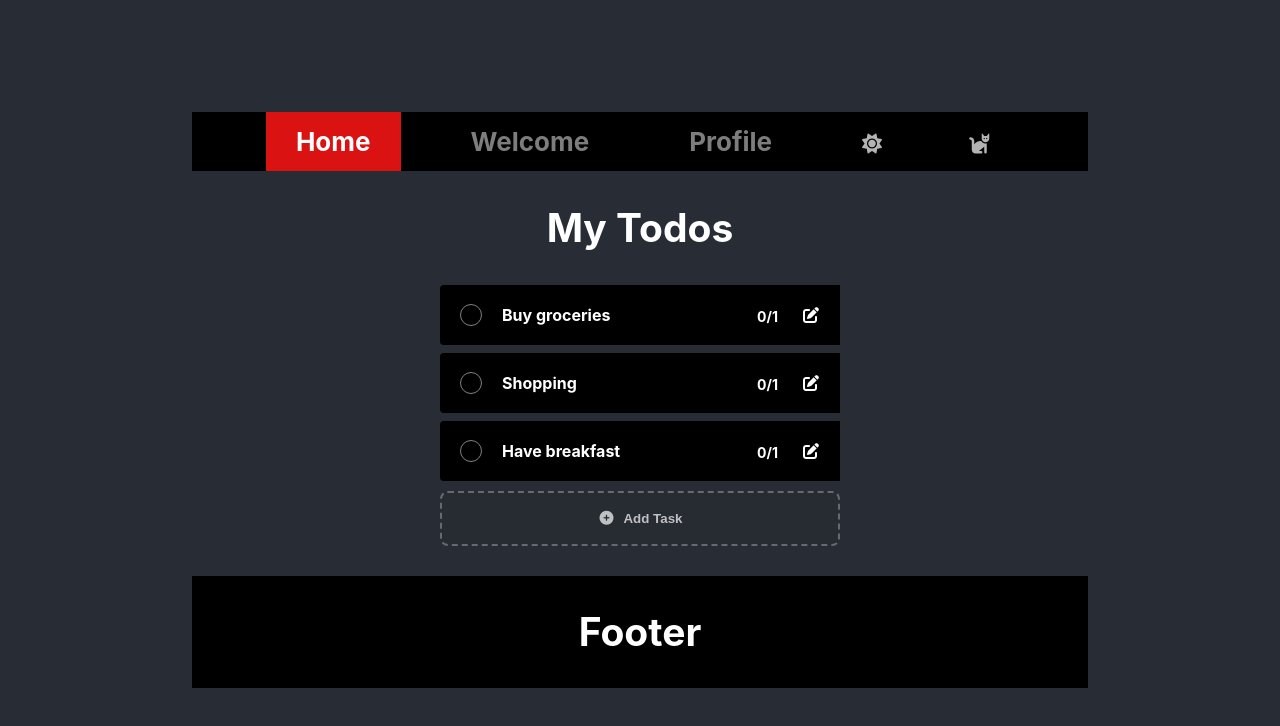
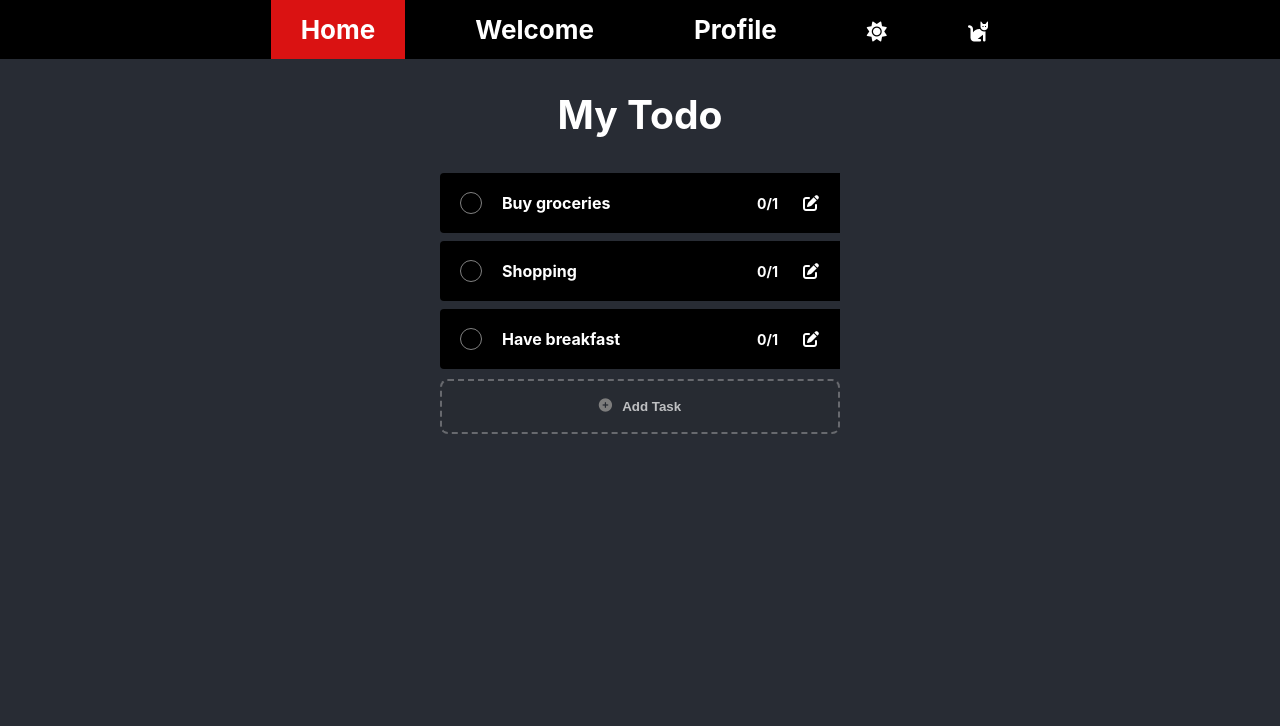
Before and after one commit to BaoLoc29/j91-homework, a React (Create React App) app: page / in a window 1280 px wide. Shown: the top 726 px of the page. Built offline with nearby package versions, Linux system fonts and the light colour scheme.

Commit message:
completed hw-10

```diff
--- a/src/App.css
+++ b/src/App.css
@@ -19,7 +19,7 @@
   display: flex;
   flex-direction: column;
   align-items: center;
-  justify-content: center;
+  /* justify-content: center; */
   font-size: calc(10px + 2vmin);
   color: white;
 }
--- a/src/App.js
+++ b/src/App.js
@@ -1,14 +1,11 @@
 import { useState } from 'react';
-import { Routes, Route } from "react-router-dom";
+import { Routes, Route, Outlet } from "react-router-dom";
 import './App.css';
-import TodoList from "./components/TodoList";
+import Todo from './pages/Todo';
 import Header from './components/Header';
-import Footer from './components/Footer'
 import Welcome from './pages/Welcome';
 import ThemeContext from './Context/ThemeContext';
 import Profile from './pages/Profile';
-import AboutMe from './pages/AboutMe';
-import Courses from './pages/Courses';
 function App() {
   const [theme, setTheme] = useState("dark");
   return (
@@ -17,15 +14,13 @@ function App() {
         <ThemeContext.Provider value={{ theme: theme, setTheme: setTheme }}>
           <Header />
           <Routes>
-            <Route path="/" element={<TodoList />} />
+            <Route path="/" element={<Outlet />} >
+              <Route index element={<Todo />} />
+            </Route>
             <Route path="/welcome" element={<Welcome />} />
-            <Route path='/profile' element={<Profile />}>
-              <Route path='' element={<AboutMe />} />
-              <Route path='courses' element={<Courses />} />
-            </Route>
+            <Route path='/profile' element={<Profile />} />
             <Route path="*" element={<h1>Page not found</h1>} />
           </Routes>
-          <Footer />
         </ThemeContext.Provider>
       </header>
     </div>
--- a/src/components/AddTodo/style.css
+++ b/src/components/AddTodo/style.css
@@ -14,22 +14,13 @@
     color: white;
     opacity: 0.7;
     font-weight: bold;
-}
-.fa-solid{
-    color: white;
-    opacity: 0.7;
-    width: 18px;
-    margin-right: 8px;
-    font-size: 14px;
+    margin-left: 10px;
 }
 .btn-add:hover{
     background-color: rgba(0, 0, 0, 0.1);
     border: 2px dashed rgba(255, 255, 255, 0.4);
     transition: all 0.01s ease-in-out;
 }
-
-
-
 /* Show add */
 .show-add{
     width: 400px;
@@ -136,6 +127,3 @@ input:focus{
     border: 2px solid rgb(34, 34, 34);
     display: inline-block;
 }
-/* .hidden {
-    display: none;
- } */
--- a/src/components/Header/index.js
+++ b/src/components/Header/index.js
@@ -9,23 +9,23 @@ const Header = () => {
         setTheme(theme === "dark" ? "light" : "dark");
         setIsLightMode(!isLightMode);
     };
-    const handleNavLinkClas = (params) =>{
+    const handleNavLinkClass = (params) =>{
         return `link ${params.isActive ? "link-active" : ""}`;
     };
     return (
         <div className='header__select'>
             <ul className={`nav-menu ${theme}`}>
                 <li>
-                    <NavLink className={handleNavLinkClas} to="/">Home</NavLink>
+                    <NavLink className={handleNavLinkClass} to="/">Home</NavLink>
                 </li>
                 <li>
-                    <NavLink className={handleNavLinkClas} to="/welcome">Welcome</NavLink>
+                    <NavLink className={handleNavLinkClass} to="/welcome">Welcome</NavLink>
                 </li>
                 <li>
-                    <NavLink className={handleNavLinkClas} to="/profile">Profile</NavLink>
+                    <NavLink className={handleNavLinkClass} to="/profile">Profile</NavLink>
                 </li>
                 <li onClick={handleThemeChange}>
-                    <i className={`fa-solid ${isLightMode ? "fa-moon fa-moon-dark" : "fa-sun"}`}></i>
+                    <i className={`fa-solid ${isLightMode ? "fa-moon" : "fa-sun"}`}></i>
                 </li>
                 <li><i class={`fa-solid fa-cat ${theme}`}></i></li>
             </ul>
--- a/src/components/Header/style.css
+++ b/src/components/Header/style.css
@@ -1,6 +1,5 @@
 .header__select {
-  background-color: white;
-  width: 70%;
+  width: 100%;
 }
 
 .nav-menu {
@@ -9,6 +8,11 @@
   justify-content: center;
   margin: 0;
   padding: 0;
+}
+.nav-menu li a{
+  text-decoration: none;
+  font-weight: bold;
+  color: inherit;
 }
 
 .nav-menu li {
@@ -20,9 +24,6 @@
   font-size: 20px;
   padding: 0 20px;
 }
-.nav-menu a{
-  color: rgb(125, 125, 125);
-}
 
 .light {
   background-color: white;
@@ -33,17 +34,13 @@
   background-color: black;
   color: white;
 }
-.fa-moon-dark {
-  color: black;
+
+/* header link */
+.header__select .link {
+  padding: 14px 30px;
 }
 
-
-/* header link */
-.header__select .link{
-  text-decoration: none;
-  padding: 14px 30px;
+.header__select .link-active {
+  background-color: rgb(218, 18, 18);
+  color: white;
 }
-.header__select .link-active{
-  color: white;
-  background-color: rgb(218, 18, 18);
-}
--- a/src/components/TodoList/index.js
+++ b/src/components/TodoList/index.js
@@ -37,9 +37,6 @@ const TodoList = () => {
   };
   return (
     <div>
-      <div>
-        <h2>My Todos</h2>
-      </div>
       {todos.map((todo) => (
         <TodoItem
           key={todo.id}
--- a/src/pages/Profile/index.js
+++ b/src/pages/Profile/index.js
@@ -1,9 +1,11 @@
-import { Outlet } from "react-router-dom";
 const Profile = () => {
     return (
-        <div className="profile">
-            <h5>Profile</h5>
-            <Outlet />
+        <div className="about-me">
+            <h5>Name: Tran Bao Loc</h5>
+            <h5>Email: loc@gmail.com</h5>
+            <h5>Phone: 0686868686</h5>
+            <h5>Gender: Male</h5>
+            <h5>Date of birth: 29/06/2003</h5>
         </div>
     )
 }
--- /dev/null
+++ b/src/pages/Todo/index.js
@@ -0,0 +1,17 @@
+import { useState, useEffect } from "react";
+import TodoList from "../../components/TodoList";
+import TODOS from "../../data/todos";
+const Todo = () => {
+    const [todos, setTodos] = useState([]);
+    useEffect(() => {
+        setTodos(TODOS)
+    }, []);
+
+    return (
+        <div className="todo">
+            <h2>My Todo</h2>
+            <TodoList todos={todos} />
+        </div>
+    )
+}
+export default Todo;
--- a/src/pages/Welcome/style.css
+++ b/src/pages/Welcome/style.css
@@ -10,10 +10,8 @@ h1{
     margin: auto;
     padding: 0 12px;
 }
-a {
-    text-decoration: none !important;
-    color: hsl(357, 74%, 67%);
-    color: rgb(186, 73, 73);
+.catchcopy__text a{
+    color: red;
+    text-decoration: none;
     font-weight: bold;
-    color: hsl(2, 66%, 58%);
 }
```
Also changed, not shown: src/pages/Home/index.js (+9 -0 lines).
